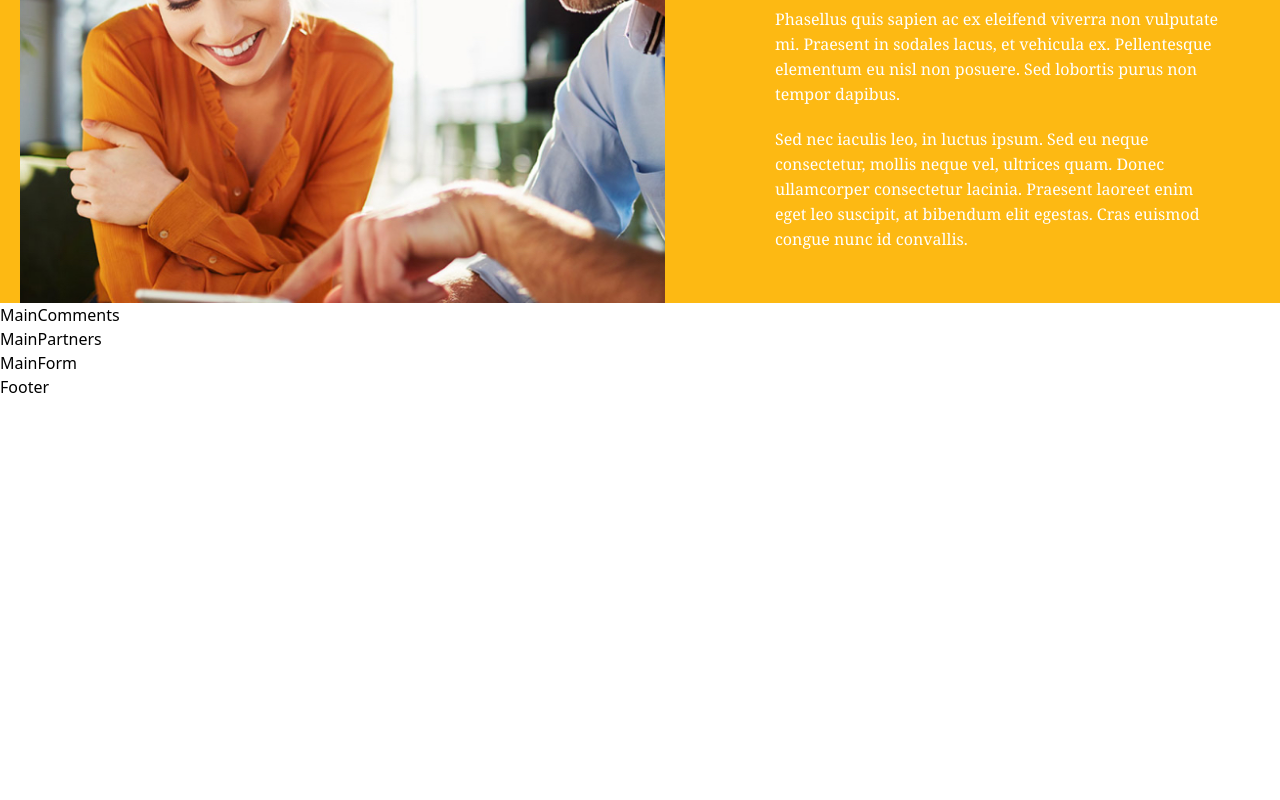
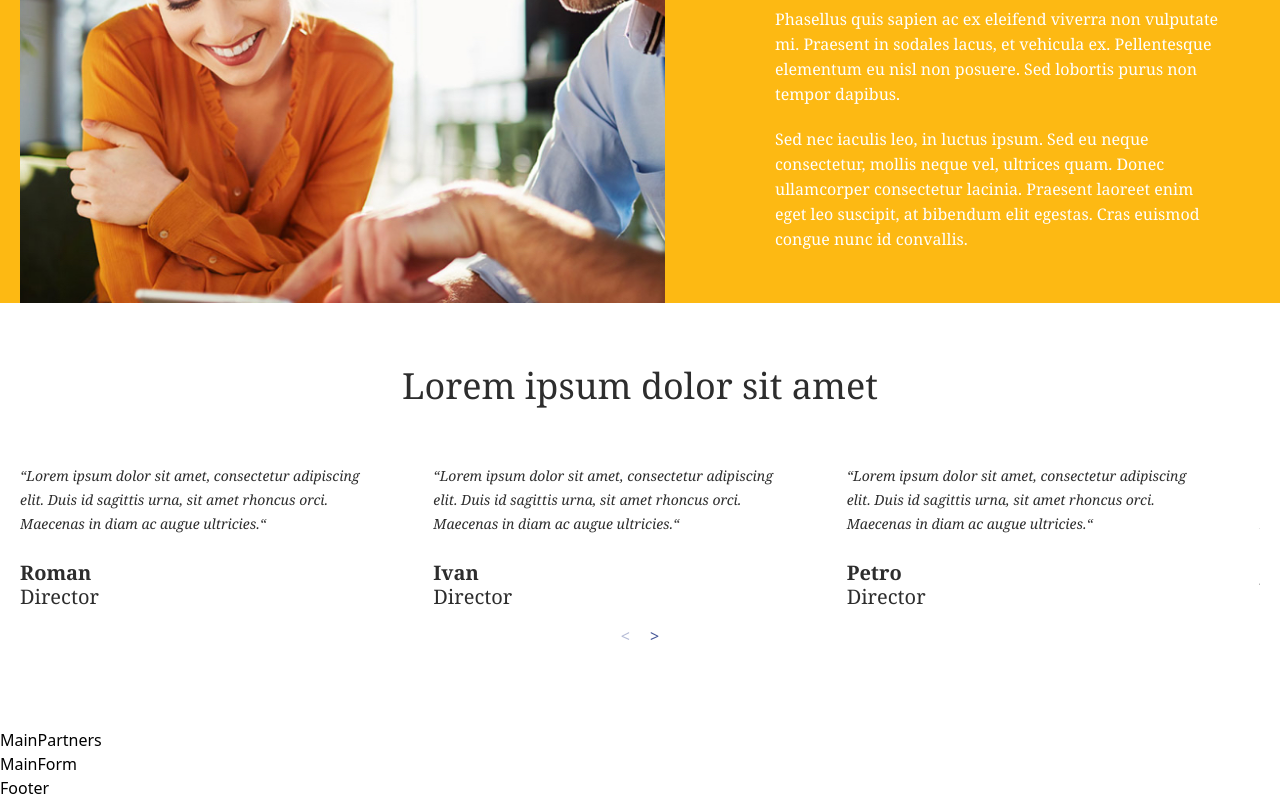
Before and after one commit to RomanZakharchuk/junior-developer-test, a React (Vite) app: page / in a window 1280 px wide. Shown: the part 2341-3141 px from the top of the page. Before the commit the page ends 2740 px from the top, so only its background shows below. Built offline with nearby package versions, Linux system fonts and the light colour scheme.

Commit message:
made carousel

```diff
--- a/package.json
+++ b/package.json
@@ -11,6 +11,7 @@
     "dependencies": {
         "@vitejs/plugin-legacy": "^2.0.1",
         "react": "^18.2.0",
+        "react-alice-carousel": "^2.6.4",
         "react-dom": "^18.2.0"
     },
     "devDependencies": {
--- /dev/null
+++ b/src/components/CommentComponent/CommentComponent.jsx
@@ -0,0 +1,14 @@
+
+const CommentComponent = ({ item, onDragStart, role }) => {
+    const { name, position, comment } = item;
+
+    return (
+        <div onDragStart={onDragStart} role={role} className="w-[294px] md:w-[350px]">
+            <p className="my-text-grey-italic text-sm leading-6 mb-[25px]">{comment}</p>
+            <h4 className="my-text-grey-bold text-xl leading-6">{name}</h4>
+            <h4 className="my-text-grey text-xl leading-6">{position}</h4>
+        </div>
+    )
+}
+
+export { CommentComponent };
--- a/src/components/MainComments/MainComments.jsx
+++ b/src/components/MainComments/MainComments.jsx
@@ -1,7 +1,38 @@
+import AliceCarousel from 'react-alice-carousel';
+import 'react-alice-carousel/lib/alice-carousel.css';
+
+import { comments } from '../../serviceData/commentData';
+import { CommentComponent } from '../CommentComponent/CommentComponent';
+
+const handleDragStart = (e) => e.preventDefault();
 
 const MainComments = () => {
+
+    const responsive = {
+        0: { items: 1 },
+        568: { items: 2 },
+        1024: { items: 3 },
+    };
+
     return (
-        <div>MainComments</div>
+        <section className="px-5">
+            <div className="w-full max-w-[1280px] mx-auto my-[65px] flex flex-col items-center">
+                <h2 className='my-text-grey text-2xl md:text-4xl leading-8 md:leading-9 mb-[60px]'>Lorem ipsum dolor sit amet</h2>
+
+                <AliceCarousel
+                    mouseTracking
+                    items={comments.map(item => <CommentComponent
+                        key={item.id}
+                        item={item}
+                        onDragStart={handleDragStart}
+                        role={"presentation"}
+                    />)}
+                    responsive={responsive}
+                    disableButtonsControls={false}
+                    disableDotsControls={true}
+                />
+            </div>
+        </section>
     )
 }
 
--- a/src/components/index.jsx
+++ b/src/components/index.jsx
@@ -9,3 +9,4 @@ export * from './MainGraphs/MainGraphs';
 export * from './MainPartners/MainPartners';
 export * from './MainVideo/MainVideo';
 export * from './GraphComponent/GraphComponent';
+export * from './CommentComponent/CommentComponent';
--- /dev/null
+++ b/src/serviceData/commentData.jsx
@@ -0,0 +1,40 @@
+const comments = [
+    {
+        id: 1,
+        name: 'Roman',
+        position: 'Director',
+        comment: '“Lorem ipsum dolor sit amet, consectetur adipiscing elit. Duis id sagittis urna, sit amet rhoncus orci. Maecenas in diam ac augue ultricies.“'
+    },
+    {
+        id: 2,
+        name: 'Ivan',
+        position: 'Director',
+        comment: '“Lorem ipsum dolor sit amet, consectetur adipiscing elit. Duis id sagittis urna, sit amet rhoncus orci. Maecenas in diam ac augue ultricies.“'
+    },
+    {
+        id: 3,
+        name: 'Petro',
+        position: 'Director',
+        comment: '“Lorem ipsum dolor sit amet, consectetur adipiscing elit. Duis id sagittis urna, sit amet rhoncus orci. Maecenas in diam ac augue ultricies.“'
+    },
+    {
+        id: 4,
+        name: 'Jeck',
+        position: 'Director',
+        comment: '“Lorem ipsum dolor sit amet, consectetur adipiscing elit. Duis id sagittis urna, sit amet rhoncus orci. Maecenas in diam ac augue ultricies.“'
+    },
+    {
+        id: 5,
+        name: 'Bob',
+        position: 'Director',
+        comment: '“Lorem ipsum dolor sit amet, consectetur adipiscing elit. Duis id sagittis urna, sit amet rhoncus orci. Maecenas in diam ac augue ultricies.“'
+    },
+    {
+        id: 6,
+        name: 'Max',
+        position: 'Director',
+        comment: '“Lorem ipsum dolor sit amet, consectetur adipiscing elit. Duis id sagittis urna, sit amet rhoncus orci. Maecenas in diam ac augue ultricies.“'
+    }
+];
+
+export { comments };
--- a/src/serviceData/index.jsx
+++ b/src/serviceData/index.jsx
@@ -1 +1,2 @@
 export * from './serviceData';
+export * from './commentData';
```
Also changed, not shown: 1 other file (tests, documents, lock files or other folders). Lines whose indentation alone changed are shown as unchanged.
